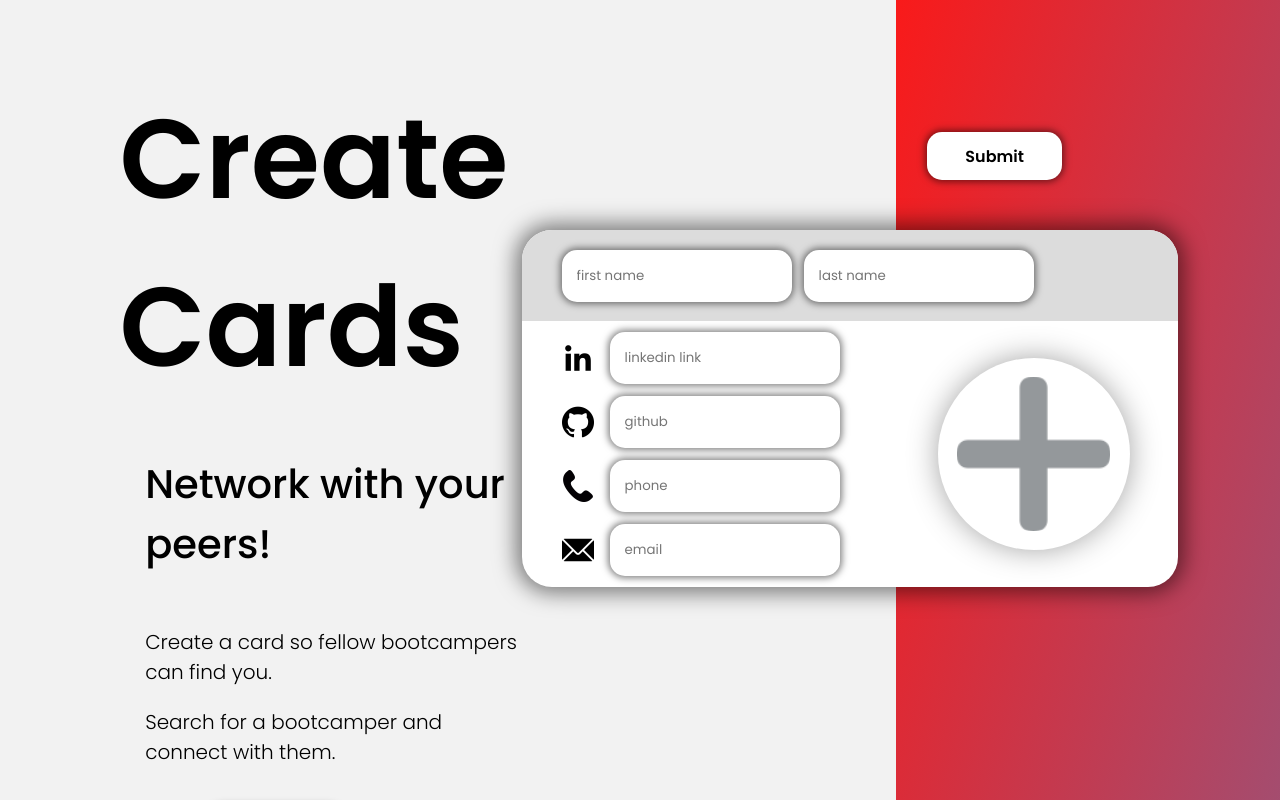
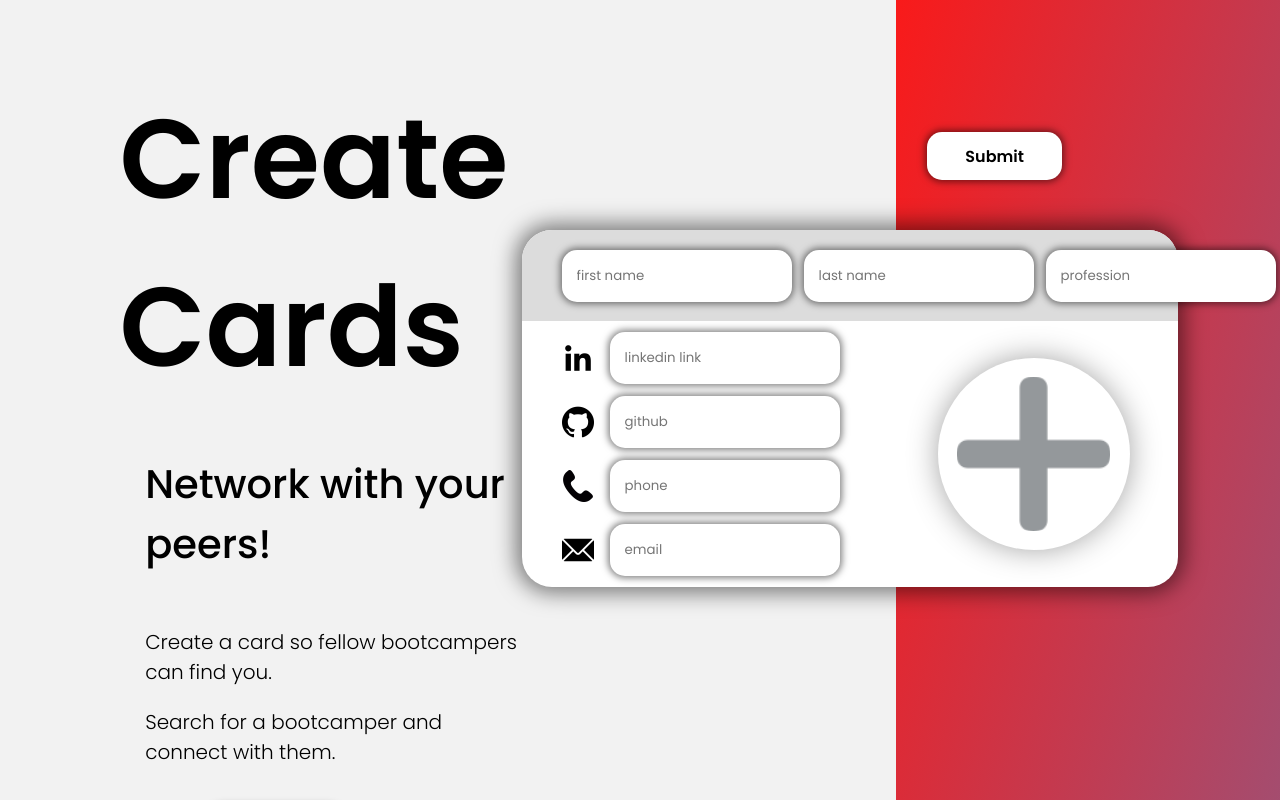
Before and after one commit to SchoolOfCode/bc13_w9_project-frontend-the-train-ees, a React (Create React App) app in the folder train-ees/: page / in a window 1280 px wide. Both pictures are taken after typing "Sample" into the empty fields and a click on the button "+ New Card". Shown: the top 800 px of the page. Built offline with nearby package versions, Linux system fonts and the light colour scheme.

Commit message:
profession added to create page

```diff
--- a/train-ees/src/components/createCard/index.js
+++ b/train-ees/src/components/createCard/index.js
@@ -24,6 +24,7 @@ export default function CreateCard(props){
             <div className='cardHeader'>
                 <input type='text' placeholder='first name' onChange={(e)=>{props.firstNameChange(e.target.value)}}/>
                 <input type='text' placeholder='last name' onChange={(e) => {props.lastNameChange(e.target.value) }} />
+                <input type='text' placeholder='profession' onChange={(e) => { props.professionChange(e.target.value) }} />
             </div>
             <div className='cardBody'>
                 <div className='mediaItems'>
--- a/train-ees/src/components/createPage/index.js
+++ b/train-ees/src/components/createPage/index.js
@@ -11,6 +11,7 @@ export default function CreatePage({ handleClickSubmit }){
     const [phone, setPhone] = useState('')
     const [email, setEmail] = useState('')
     const [image, setImage] = useState('')
+    const [profession, setProfession] = useState('')
 
     async function handleClick() {
         /*console.log({
@@ -28,7 +29,7 @@ export default function CreatePage({ handleClickSubmit }){
                 "last_name": `${lastName[0].toUpperCase() + lastName.slice(1) }`,
                 "linkedin_username": `${linkedin}`,
                 "github_username": `${github}`,
-                "profession": "test",
+                "profession": `${profession}`,
                 "phone": `${phone}`,
                 "email": `${email}`,
                 "image": `${image}`
@@ -73,6 +74,7 @@ export default function CreatePage({ handleClickSubmit }){
                                 phoneChange = {setPhone}
                                 emailChange = {setEmail}
                                 imageChange = {setImage}
+                                professionChange = {setProfession}
                     />
                 </div>
             </div>
```
